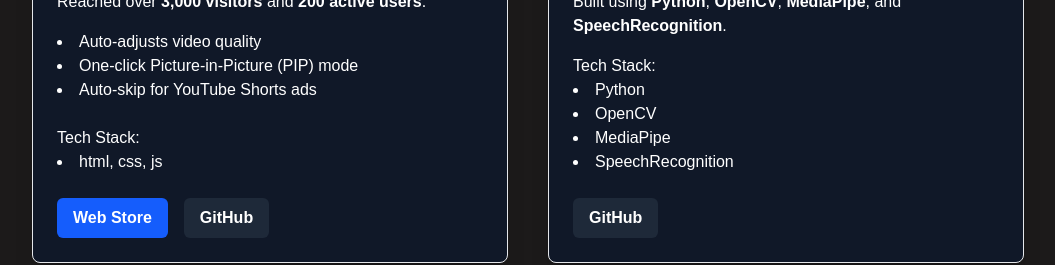
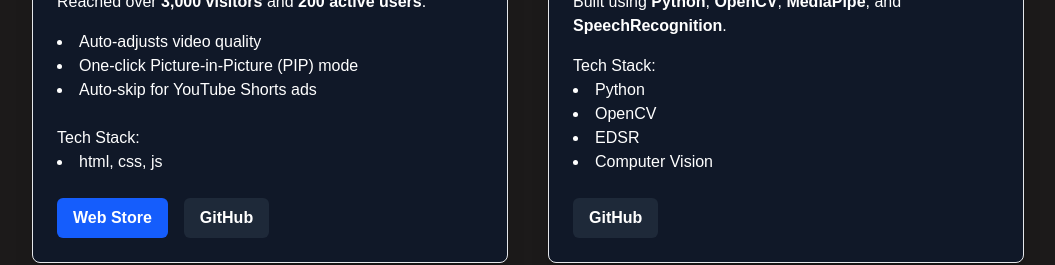
Before and after one commit to minu0563/PortFolio, a Next.js app: page /aboutpage/KwakDoYoung in a window 1280 px wide. Shown: the part 2200-2465 px from the top of the page, without its empty margins (112-1167 px from the left). Built offline with nearby package versions, Linux system fonts and the light colour scheme; a web font is replaced by a local one.

Commit message:
commit 5

```diff
--- a/app/aboutpage/KwakDoYoung/page.tsx
+++ b/app/aboutpage/KwakDoYoung/page.tsx
@@ -110,8 +110,8 @@ export default function Home() {
               <ul className="list-disc list-inside mb-6 text-white">
                 <li>Python</li>
                 <li>OpenCV</li>
-                <li>MediaPipe</li>
-                <li>SpeechRecognition</li>
+                <li>EDSR</li>
+                <li>Computer Vision</li>
               </ul>
               <div className="flex gap-4">
                 <Link href="/githubiscomingsoon" target="_blank" rel="noopener noreferrer" className="bg-gray-800 text-white px-4 py-2 rounded-md font-semibold hover:bg-gray-900">
```
